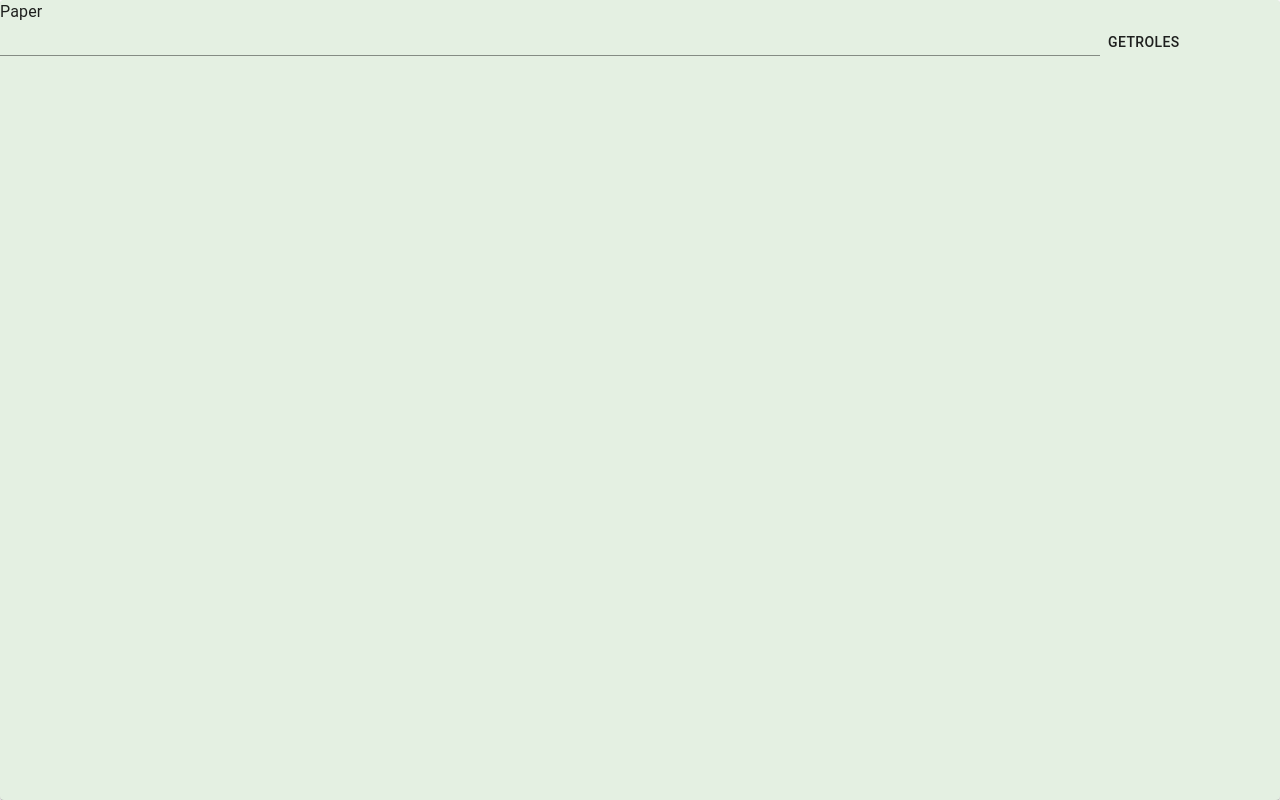
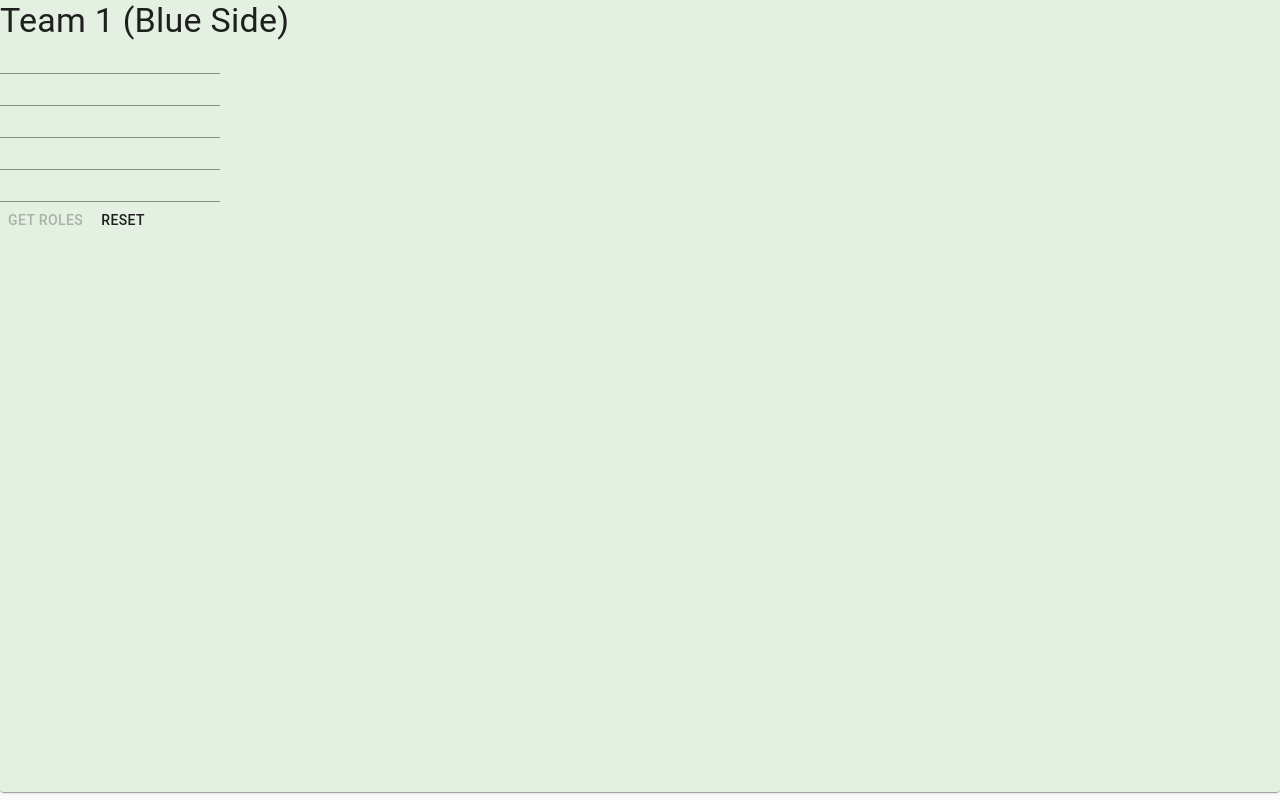
Before and after one commit to DannyMichaels/LoL-roles-generator, a React (Create React App) app: page / in a window 1280 px wide. Built offline with nearby package versions, Linux system fonts and the light colour scheme.

Commit message:
update stuff

```diff
--- a/src/App.js
+++ b/src/App.js
@@ -1,12 +1,13 @@
-import { useState, useEffect } from 'react';
+import { useState, useMemo } from 'react';
 import './App.css';
 import { createTheme, ThemeProvider } from '@material-ui/core/styles';
 import purple from '@material-ui/core/colors/purple';
 import green from '@material-ui/core/colors/green';
 import Paper from '@material-ui/core/Paper';
-import { Typography, TextField } from '@material-ui/core';
+import { Typography, Grid } from '@material-ui/core';
 import CssBaseline from '@material-ui/core/CssBaseline';
 import { Button } from '@material-ui/core';
+import TeamArea from './components/TeamArea';
 
 const theme = createTheme({
   palette: {
@@ -23,13 +24,6 @@ const theme = createTheme({
     },
   },
 });
-
-/**
- * @method sample
- * @param {Array} array
- * @return {String} takes an array of strings (words) and returns a random element, the random element being a string.
- */
-const sample = (array) => array[Math.floor(Math.random() * array.length)];
 
 /**
  * @method shuffle
@@ -59,14 +53,12 @@ const shuffle = (array) => {
 
 function App() {
   const [teams, setTeams] = useState({
-    blueSide: new Array(5).fill(''),
-    redSide: new Array(5).fill(''),
+    blueSide: [],
+    redSide: [],
   });
 
-  // const [visitedRoles, setVisitedRoles] = useState({
-  //   blueSide: new Set(),
-  //   redSide: new Set(),
-  // });
+  const [sent, setSent] = useState(false);
+  const [toggleReset, handleToggleReset] = useState(false);
 
   const handleChange = (e) => {
     const { name, value } = e.target;
@@ -81,33 +73,78 @@ function App() {
     }));
   };
 
-  useEffect(() => {
-    console.log({ teams });
-  }, [teams]);
-
-  const roles = ['Top', 'Mid', 'Jungle', 'ADC', 'SUPPORT'];
+  const roles = ['Top', 'Mid', 'Jungle', 'ADC', 'Support'];
 
   const getRoles = () => {
-    let result1 = shuffle(teams.blueSide);
-    let result2 = shuffle(teams.redSide);
+    setTeams((prevState) => ({
+      blueSide: shuffle(prevState.blueSide),
+      redSide: shuffle(prevState.redSide),
+    }));
 
-    console.log({ result1, result2 });
+    setSent(true);
   };
+
+  const onReset = () => {
+    const inputFields = document.getElementsByClassName('textfield');
+
+    Array.from(inputFields).map((field) => (field.value = ''));
+
+    setSent(false);
+    setTeams({
+      blueSide: [],
+      redSide: [],
+    });
+
+    handleToggleReset((prev) => !prev);
+  };
+
+  const playersLength = useMemo(
+    () => teams.blueSide.length + teams.redSide.length,
+    [teams]
+  );
 
   return (
     <ThemeProvider theme={theme}>
       <CssBaseline />
       <Paper className="App">
-        <Typography>Paper</Typography>
+        <Typography></Typography>
 
-        {teams['blueSide'].map((spot, idx) => (
-          <TextField
-            name="blueSide"
-            inputProps={{ index: idx }}
-            onChange={handleChange}
-          />
-        ))}
-        <Button onClick={() => getRoles()}>getroles</Button>
+        {!sent ? (
+          <Grid
+            container
+            sm={6}
+            justify="center"
+            alignItems="center"
+            spacing={2}
+            direction="row">
+            <TeamArea
+              title="Team 1 (Blue Side)"
+              teamName="blueSide"
+              onChange={handleChange}
+              teams={teams}
+              toggleReset={toggleReset}
+            />
+          </Grid>
+        ) : (
+          <Grid
+            container
+            direction="column"
+            justify="center"
+            sm={12}
+            spacing={2}>
+            {roles.map((role, idx) => (
+              <Grid item>
+                <Typography>name: {teams.blueSide[idx]}</Typography>
+                <Typography>role: {role}</Typography>
+              </Grid>
+            ))}
+          </Grid>
+        )}
+        <Button onClick={getRoles} disabled={playersLength < 10}>
+          {!sent ? 'Get Roles' : 'Shuffle Again'}
+        </Button>
+        <Button onClick={onReset}>Reset</Button>
+        <footer></footer>
       </Paper>
     </ThemeProvider>
   );
--- /dev/null
+++ b/src/components/TeamArea.jsx
@@ -0,0 +1,51 @@
+import { TextField, Typography, Grid } from '@material-ui/core';
+import { useState, useEffect } from 'react';
+
+const PLAYERS_IN_TEAM_COUNT = 5;
+
+export default function TeamArea({ onChange, title, teamName, toggleReset }) {
+  const [values, setValues] = useState({
+    0: '',
+    1: '',
+    2: '',
+    3: '',
+    4: '',
+  });
+
+  useEffect(() => {
+    setValues({
+      0: '',
+      1: '',
+      2: '',
+      3: '',
+      4: '',
+    });
+  }, [toggleReset]);
+
+  return (
+    <Grid item container direction="column" justify="center">
+      <Grid item>
+        <Typography variant="h4" component="h1">
+          {title}
+        </Typography>
+      </Grid>
+      {new Array(PLAYERS_IN_TEAM_COUNT).fill().map((_, idx) => (
+        <Grid item key={idx}>
+          <TextField
+            className="textfield"
+            name={teamName}
+            inputProps={{ index: idx }}
+            value={values[idx]}
+            onChange={(e) => {
+              onChange(e);
+              setValues((prevState) => ({
+                ...prevState,
+                [idx]: e.target.value,
+              }));
+            }}
+          />
+        </Grid>
+      ))}
+    </Grid>
+  );
+}
```
